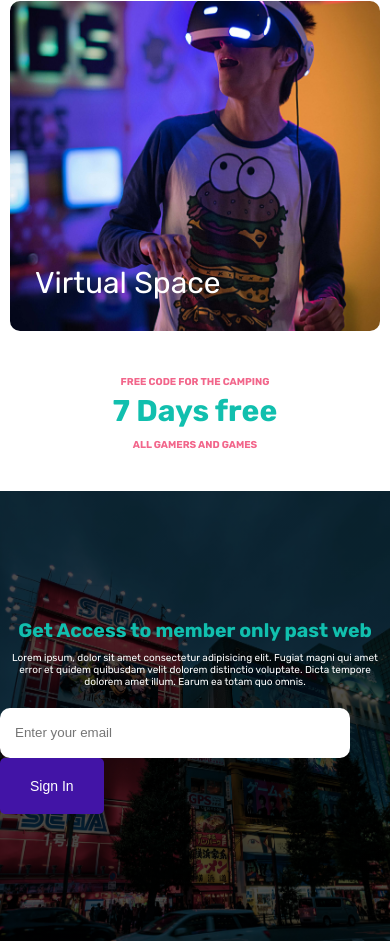
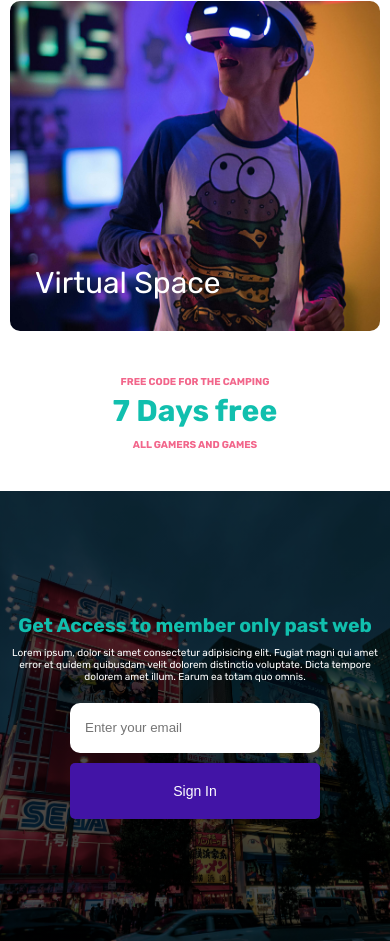
Before and after one commit to Christiano0407/Website-Gamming_Animation, a website: page src/html/index.html in a window 390 px wide. Shown: the part 4233-5174 px from the top of the page. Drawn offline with nearby package versions, Linux system fonts and the light colour scheme; a web font is replaced by a local one.

Commit message:
finished__email

```diff
--- a/src/css/style.css
+++ b/src/css/style.css
@@ -409,5 +409,24 @@ form {
     border-radius: 1rem;
 }
 @media screen and (max-width: 768px) {
-
+    .form__wrapp {
+        display: flex;
+        flex-direction: column;
+        padding: 0 1rem;
+    }
+    .form__wrapp input {
+        margin-bottom: 1rem;
+        width: 100%;
+        margin-right: 0;
+    }
+    .form__wrapp .button {
+        width: 100%;
+        min-width: 350px;
+    }
 }
+@media screen and (max-width: 400px) {
+    .form__wrapp .button {
+        width: 100%;
+        min-width: 250px;
+    }
+}
--- a/src/html/index.html
+++ b/src/html/index.html
@@ -179,6 +179,10 @@
 
 </main>
 
+<footer class="footer">
+
+</footer>
+
 
     <script src="https://cdnjs.cloudflare.com/ajax/libs/gsap/3.6.1/gsap.min.js"></script>
     <script src="https://cdnjs.cloudflare.com/ajax/libs/gsap/3.6.1/ScrollTrigger.min.js"></script>
```
